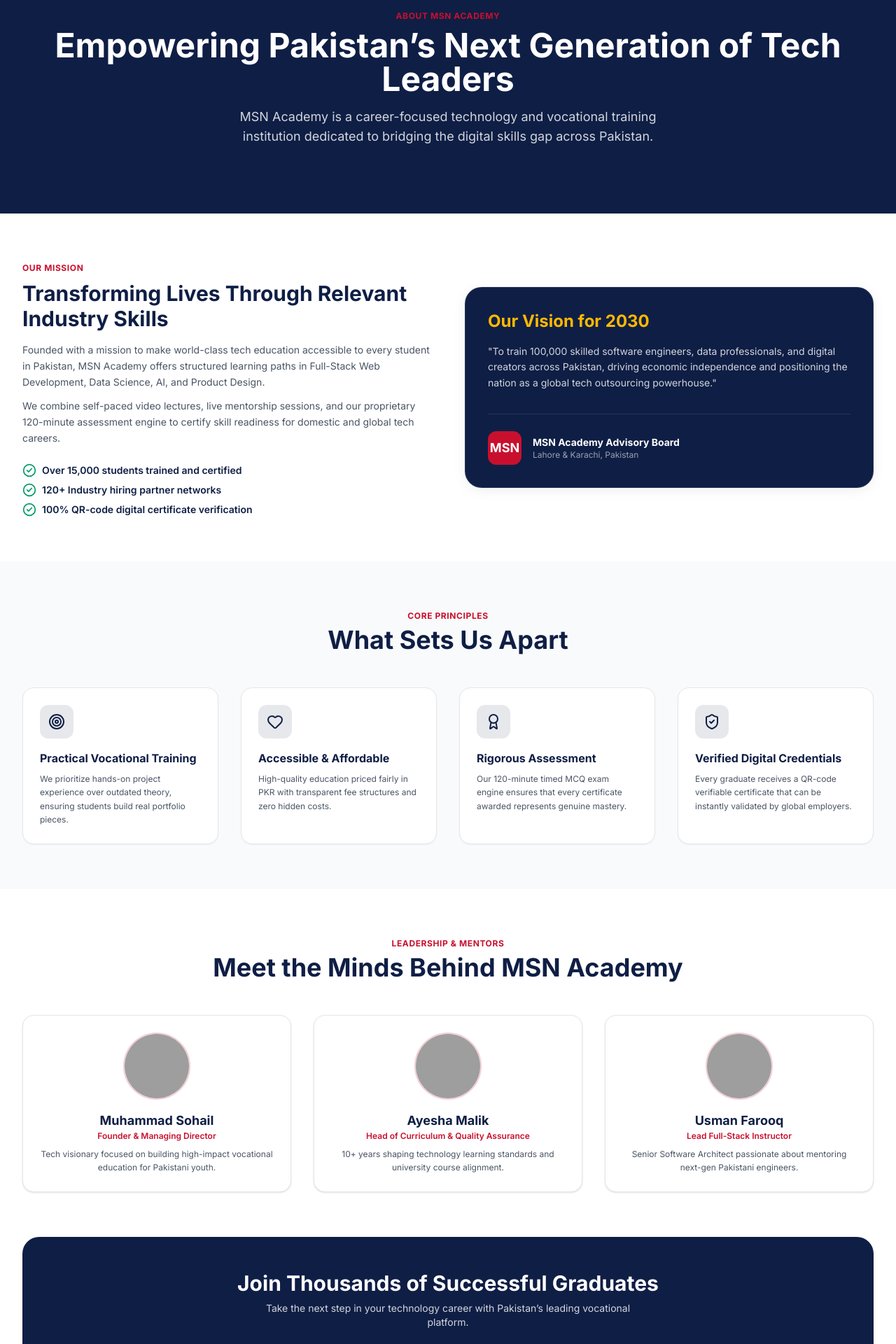
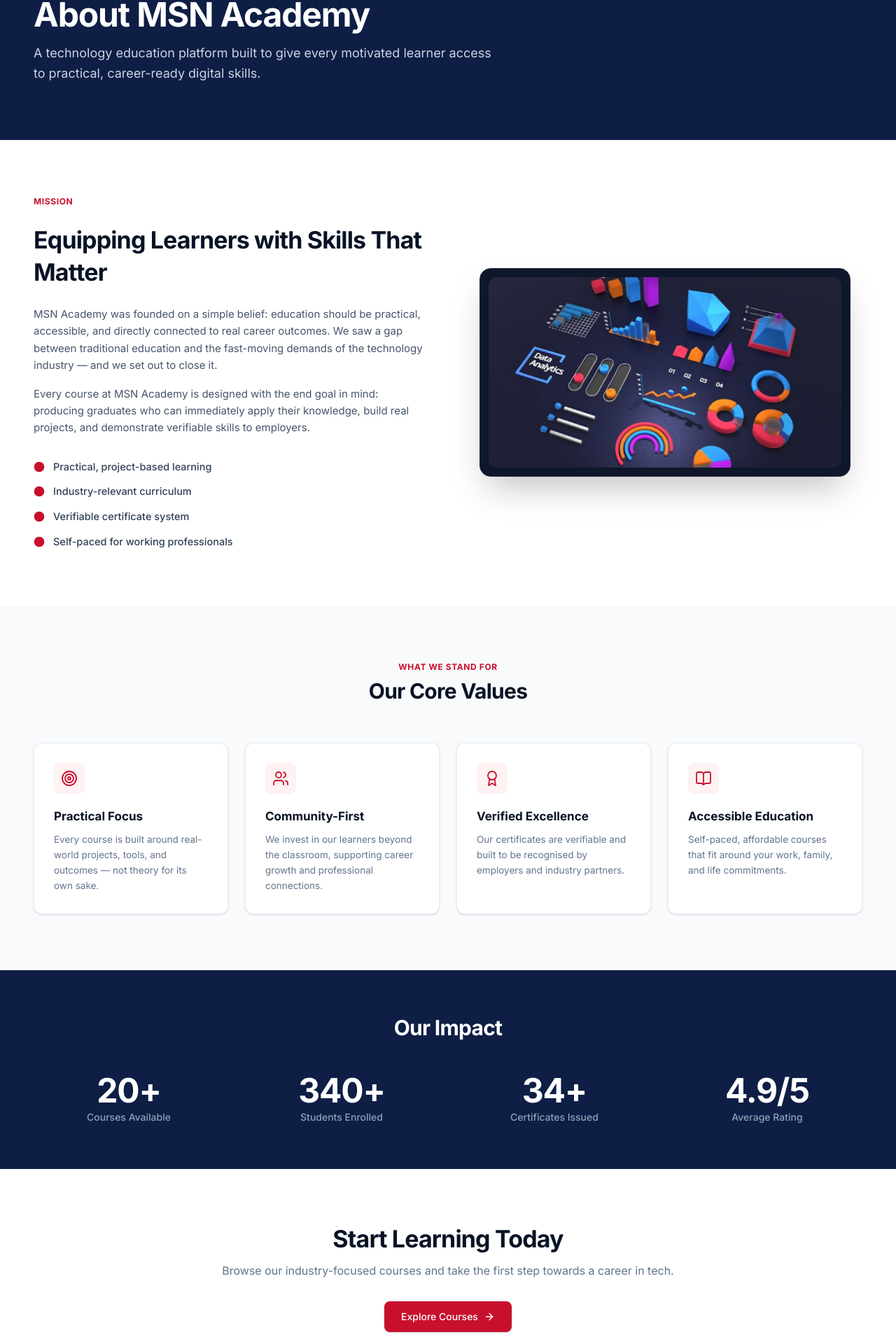
Before and after one commit to MuhammadSohail400/msn-academy, a React (Vite) app in the folder frontend/: page /about in a window 1280 px wide. Shown: the part 152-2072 px from the top of the page at 70% size. Built offline with nearby package versions, Linux system fonts and the light colour scheme; no server answers; grey boxes are pictures that could not be loaded.

Commit message:
About Page update

```diff
--- a/frontend/src/pages/public/About.jsx
+++ b/frontend/src/pages/public/About.jsx
@@ -1,118 +1,109 @@
 import React from 'react';
 import { Link } from 'react-router-dom';
-import { Target, Heart, Award, ShieldCheck, Users, CheckCircle2, ArrowRight } from 'lucide-react';
-import Button from '../../components/ui/Button';
+import {
+  CheckCircle2,
+  Target,
+  Users,
+  Award,
+  BookOpen,
+  ArrowRight
+} from 'lucide-react';
 
 const CORE_VALUES = [
   {
     icon: Target,
-    title: 'Practical Vocational Training',
-    description:
-      'We prioritize hands-on project experience over outdated theory, ensuring students build real portfolio pieces.',
+    title: 'Practical Focus',
+    description: 'Every course is built around real-world projects, tools, and outcomes — not theory for its own sake.',
   },
   {
-    icon: Heart,
-    title: 'Accessible & Affordable',
-    description:
-      'High-quality education priced fairly in PKR with transparent fee structures and zero hidden costs.',
+    icon: Users,
+    title: 'Community-First',
+    description: 'We invest in our learners beyond the classroom, supporting career growth and professional connections.',
   },
   {
     icon: Award,
-    title: 'Rigorous Assessment',
-    description:
-      'Our 120-minute timed MCQ exam engine ensures that every certificate awarded represents genuine mastery.',
+    title: 'Verified Excellence',
+    description: 'Our certificates are verifiable and built to be recognised by employers and industry partners.',
   },
   {
-    icon: ShieldCheck,
-    title: 'Verified Digital Credentials',
-    description:
-      'Every graduate receives a QR-code verifiable certificate that can be instantly validated by global employers.',
+    icon: BookOpen,
+    title: 'Accessible Education',
+    description: 'Self-paced, affordable courses that fit around your work, family, and life commitments.',
   },
 ];
 
-const LEADERSHIP = [
-  {
-    name: 'Muhammad Sohail',
-    role: 'Founder & Managing Director',
-    bio: 'Tech visionary focused on building high-impact vocational education for Pakistani youth.',
-    avatar: 'https://images.unsplash.com/photo-1507003211169-0a1dd7228f2d?w=300&auto=format&fit=crop&q=80',
-  },
-  {
-    name: 'Ayesha Malik',
-    role: 'Head of Curriculum & Quality Assurance',
-    bio: '10+ years shaping technology learning standards and university course alignment.',
-    avatar: 'https://images.unsplash.com/photo-1573496359142-b8d87734a5a2?w=300&auto=format&fit=crop&q=80',
-  },
-  {
-    name: 'Usman Farooq',
-    role: 'Lead Full-Stack Instructor',
-    bio: 'Senior Software Architect passionate about mentoring next-gen Pakistani engineers.',
-    avatar: 'https://images.unsplash.com/photo-1500648767791-00dcc994a43e?w=300&auto=format&fit=crop&q=80',
-  },
+const METRICS = [
+  { number: '20+', label: 'Courses Available' },
+  { number: '340+', label: 'Students Enrolled' },
+  { number: '34+', label: 'Certificates Issued' },
+  { number: '4.9/5', label: 'Average Rating' },
 ];
 
 export default function About() {
   return (
-    <div className="space-y-16 pb-16">
-      {/* Page Hero Header */}
-      <section className="bg-brand-navy text-white py-16 lg:py-24">
-        <div className="mx-auto max-w-7xl px-4 sm:px-6 lg:px-8 text-center">
-          <span className="text-xs font-bold uppercase tracking-wider text-brand-crimson">
+    <div className="bg-white text-slate-800 antialiased selection:bg-red-500 selection:text-white">
+      {/* Hero Banner Section */}
+      <header className="bg-[#0e1e45]">
+        <div className="max-w-7xl mx-auto px-6 lg:px-12 pt-14 pb-20">
+          <span className="text-[#C8102E] font-bold text-xs tracking-wider uppercase block mb-3">
+            Our Story
+          </span>
+          <h1 className="text-4xl md:text-5xl font-extrabold text-white tracking-tight mb-4">
             About MSN Academy
-          </span>
-          <h1 className="mt-2 font-display text-3xl font-extrabold sm:text-5xl">
-            Empowering Pakistan’s Next Generation of Tech Leaders
           </h1>
-          <p className="mt-4 mx-auto max-w-2xl text-base text-gray-300 sm:text-lg">
-            MSN Academy is a career-focused technology and vocational training institution dedicated to bridging the digital skills gap across Pakistan.
+          <p className="text-slate-300 text-base md:text-lg max-w-2xl font-normal leading-relaxed">
+            A technology education platform built to give every motivated learner access to practical, career-ready digital skills.
           </p>
         </div>
-      </section>
+      </header>
 
-      {/* Mission & Vision Section */}
-      <section className="mx-auto max-w-7xl px-4 sm:px-6 lg:px-8">
-        <div className="grid grid-cols-1 gap-12 lg:grid-cols-2 lg:items-center">
-          <div>
-            <span className="text-xs font-bold uppercase tracking-wider text-brand-crimson">
-              Our Mission
+      {/* Mission Section */}
+      <section className="py-20 bg-white">
+        <div className="max-w-7xl mx-auto px-6 lg:px-12">
+          <div className="grid grid-cols-1 lg:grid-cols-12 gap-12 lg:gap-14 items-center">
+            {/* Left Content */}
+            <div className="lg:col-span-6 space-y-6">
+              <span className="text-[#C8102E] font-bold text-xs tracking-wider uppercase block">
+                Mission
               </span>
-            <h2 className="mt-2 font-display text-3xl font-bold text-brand-navy">
-              Transforming Lives Through Relevant Industry Skills
+              <h2 className="text-3xl lg:text-[34px] font-extrabold text-[#081325] leading-snug tracking-tight">
+                Equipping Learners with Skills That Matter
               </h2>
-            <p className="mt-4 text-sm text-gray-600 leading-relaxed">
-              Founded with a mission to make world-class tech education accessible to every student in Pakistan, MSN Academy offers structured learning paths in Full-Stack Web Development, Data Science, AI, and Product Design.
+              <div className="space-y-4 text-slate-600 text-[15px] leading-relaxed">
+                <p>
+                  MSN Academy was founded on a simple belief: education should be practical, accessible, and directly connected to real career outcomes. We saw a gap between traditional education and the fast-moving demands of the technology industry — and we set out to close it.
                 </p>
-            <p className="mt-3 text-sm text-gray-600 leading-relaxed">
-              We combine self-paced video lectures, live mentorship sessions, and our proprietary 120-minute assessment engine to certify skill readiness for domestic and global tech careers.
+                <p>
+                  Every course at MSN Academy is designed with the end goal in mind: producing graduates who can immediately apply their knowledge, build real projects, and demonstrate verifiable skills to employers.
                 </p>
-            <div className="mt-6 space-y-2 text-sm font-semibold text-brand-navy">
-              <div className="flex items-center gap-2">
-                <CheckCircle2 className="h-5 w-5 text-emerald-600" />
-                <span>Over 15,000 students trained and certified</span>
-              </div>
-              <div className="flex items-center gap-2">
-                <CheckCircle2 className="h-5 w-5 text-emerald-600" />
-                <span>120+ Industry hiring partner networks</span>
-              </div>
-              <div className="flex items-center gap-2">
-                <CheckCircle2 className="h-5 w-5 text-emerald-600" />
-                <span>100% QR-code digital certificate verification</span>
-              </div>
-            </div>
               </div>
 
-          <div className="rounded-3xl bg-brand-navy-dark p-8 text-white shadow-card border border-white/10">
-            <h3 className="font-display text-2xl font-bold text-amber-400">Our Vision for 2030</h3>
-            <p className="mt-4 text-sm text-gray-300 leading-relaxed">
-              "To train 100,000 skilled software engineers, data professionals, and digital creators across Pakistan, driving economic independence and positioning the nation as a global tech outsourcing powerhouse."
-            </p>
-            <div className="mt-8 border-t border-white/10 pt-6 flex items-center gap-4">
-              <div className="flex h-12 w-12 items-center justify-center rounded-xl bg-brand-crimson text-white font-bold text-lg">
-                MSN
+              {/* Checkpoint Highlights */}
+              <ul className="pt-2 space-y-3.5 text-[14.5px] font-medium text-slate-700">
+                {[
+                  'Practical, project-based learning',
+                  'Industry-relevant curriculum',
+                  'Verifiable certificate system',
+                  'Self-paced for working professionals',
+                ].map((item, index) => (
+                  <li key={index} className="flex items-center space-x-3">
+                    <span className="text-[#C8102E] flex-shrink-0">
+                      <CheckCircle2 className="w-4 h-4 fill-current text-[#C8102E]" />
+                    </span>
+                    <span>{item}</span>
+                  </li>
+                ))}
+              </ul>
             </div>
-              <div>
-                <div className="font-display text-sm font-bold">MSN Academy Advisory Board</div>
-                <div className="text-xs text-gray-400">Lahore & Karachi, Pakistan</div>
+
+            {/* Right 3D Dashboard Image */}
+            <div className="lg:col-span-6 flex justify-center">
+              <div className="w-full max-w-[530px] rounded-2xl bg-[#0f172a] p-3 shadow-2xl border border-slate-800 overflow-hidden">
+                <img
+                  src="/image.png"
+                  alt="3D Data Analytics Dashboard Illustration"
+                  className="w-full h-auto rounded-xl object-cover"
+                />
               </div>
             </div>
           </div>
@@ -120,32 +111,32 @@ export default function About() {
       </section>
 
       {/* Core Values Section */}
-      <section className="bg-gray-50 py-16">
-        <div className="mx-auto max-w-7xl px-4 sm:px-6 lg:px-8">
-          <div className="text-center">
-            <span className="text-xs font-bold uppercase tracking-wider text-brand-crimson">
-              Core Principles
+      <section className="py-20 bg-[#f8fafc]">
+        <div className="max-w-7xl mx-auto px-6 lg:px-12">
+          <div className="text-center max-w-xl mx-auto mb-14">
+            <span className="text-[#C8102E] font-bold text-xs tracking-wider uppercase block mb-2">
+              What We Stand For
             </span>
-            <h2 className="mt-1 font-display text-3xl font-bold text-brand-navy sm:text-4xl">
-              What Sets Us Apart
+            <h2 className="text-3xl font-extrabold text-[#081325] tracking-tight">
+              Our Core Values
             </h2>
           </div>
 
-          <div className="mt-12 grid grid-cols-1 gap-8 sm:grid-cols-2 lg:grid-cols-4">
+          <div className="grid grid-cols-1 md:grid-cols-2 lg:grid-cols-4 gap-6">
             {CORE_VALUES.map((val, idx) => {
               const Icon = val.icon;
               return (
                 <div
                   key={idx}
-                  className="rounded-2xl border border-gray-200 bg-white p-6 shadow-xs transition-all hover:shadow-card hover:-translate-y-1"
+                  className="bg-white rounded-xl p-7 border border-slate-200/80 shadow-sm flex flex-col justify-start hover:shadow-md transition-shadow"
                 >
-                  <div className="flex h-12 w-12 items-center justify-center rounded-xl bg-brand-navy/10 text-brand-navy">
-                    <Icon className="h-6 w-6" />
+                  <div className="w-11 h-11 rounded-lg bg-red-50 flex items-center justify-center text-[#C8102E] mb-5">
+                    <Icon className="w-6 h-6 stroke-[1.8]" />
                   </div>
-                  <h3 className="mt-4 font-display text-base font-bold text-brand-navy">
+                  <h3 className="text-[17px] font-bold text-[#081325] mb-2.5">
                     {val.title}
                   </h3>
-                  <p className="mt-2 text-xs text-gray-600 leading-relaxed">
+                  <p className="text-slate-500 text-[13.5px] leading-relaxed">
                     {val.description}
                   </p>
                 </div>
@@ -155,50 +146,43 @@ export default function About() {
         </div>
       </section>
 
-      {/* Leadership Team */}
-      <section className="mx-auto max-w-7xl px-4 sm:px-6 lg:px-8">
-        <div className="text-center">
-          <span className="text-xs font-bold uppercase tracking-wider text-brand-crimson">
-            Leadership & Mentors
-          </span>
-          <h2 className="mt-1 font-display text-3xl font-bold text-brand-navy sm:text-4xl">
-            Meet the Minds Behind MSN Academy
+      {/* Impact Section */}
+      <section className="py-16 bg-[#0e1e45] text-white">
+        <div className="max-w-7xl mx-auto px-6 lg:px-12">
+          <h2 className="text-center text-3xl font-extrabold mb-12 tracking-tight">
+            Our Impact
           </h2>
+          <div className="grid grid-cols-2 lg:grid-cols-4 gap-8 text-center">
+            {METRICS.map((metric, idx) => (
+              <div key={idx} className="space-y-1">
+                <div className="text-4xl lg:text-5xl font-extrabold tracking-tight">
+                  {metric.number}
                 </div>
-
-        <div className="mt-12 grid grid-cols-1 gap-8 sm:grid-cols-3">
-          {LEADERSHIP.map((person, idx) => (
-            <div
-              key={idx}
-              className="overflow-hidden rounded-2xl border border-gray-200 bg-white p-6 text-center shadow-sm transition-all hover:shadow-card"
-            >
-              <img
-                src={person.avatar}
-                alt={person.name}
-                className="mx-auto h-24 w-24 rounded-full object-cover border-2 border-brand-crimson/20"
-              />
-              <h3 className="mt-4 font-display text-lg font-bold text-brand-navy">{person.name}</h3>
-              <p className="text-xs font-semibold text-brand-crimson">{person.role}</p>
-              <p className="mt-2 text-xs text-gray-600 leading-relaxed">{person.bio}</p>
+                <p className="text-slate-400 text-sm font-medium">
+                  {metric.label}
+                </p>
               </div>
             ))}
           </div>
+        </div>
       </section>
 
-      {/* Bottom CTA */}
-      <section className="mx-auto max-w-7xl px-4 sm:px-6 lg:px-8 text-center">
-        <div className="rounded-3xl bg-brand-navy p-8 sm:p-12 text-white">
-          <h2 className="font-display text-2xl font-bold sm:text-3xl">
-            Join Thousands of Successful Graduates
+      {/* Call To Action Section */}
+      <section className="py-20 bg-white">
+        <div className="max-w-3xl mx-auto px-6 text-center">
+          <h2 className="text-3xl lg:text-[34px] font-extrabold text-[#081325] tracking-tight mb-3">
+            Start Learning Today
           </h2>
-          <p className="mt-2 text-sm text-gray-300 max-w-xl mx-auto">
-            Take the next step in your technology career with Pakistan’s leading vocational platform.
+          <p className="text-slate-500 text-base mb-8">
+            Browse our industry-focused courses and take the first step towards a career in tech.
           </p>
-          <div className="mt-6 flex justify-center gap-4">
-            <Link to="/courses">
-              <Button variant="primary" size="lg" icon={ArrowRight}>
-                Explore Programs
-              </Button>
+          <div>
+            <Link
+              to="/courses"
+              className="inline-flex items-center space-x-2 bg-[#C8102E] hover:bg-[#b00d27] text-white font-medium text-sm px-6 py-3 rounded-lg shadow-sm transition-colors"
+            >
+              <span>Explore Courses</span>
+              <ArrowRight className="w-4 h-4 stroke-[2]" />
             </Link>
           </div>
         </div>
```
Also changed, not shown: frontend/public/image.png (added). Lines whose indentation alone changed are shown as unchanged.
